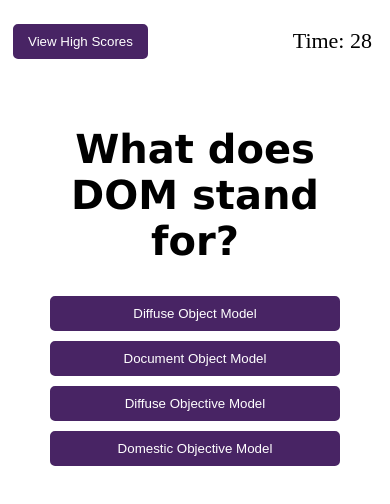
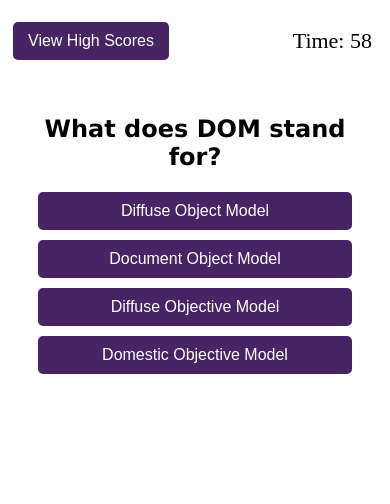
Before and after one commit to MrSumada/code-quiz, a plain HTML site: page index.html in a window 390 px wide. Both pictures are taken after a click on the button "Start Quiz?". Drawn offline with Linux system fonts and the light colour scheme.

Commit message:
add real questions, css for phones

```diff
--- a/assets/css/style.css
+++ b/assets/css/style.css
@@ -39,6 +39,7 @@
   }
 
   button {
+    font-size: 16px;
     color: white;
     background-color: rgb(72, 36, 100);
     text-align: center;
@@ -71,15 +72,15 @@
       text-decoration: none;
   }
 
- .start, .score {
-   text-align: center;
- }
+  .start, .score {
+    text-align: center;
+  }
 
   .choice {
       text-align: left;
       display: block;
       width: 40%;
-      max-width: 300px;
+      max-width: 400px;
   }
 
   .invisible {
@@ -110,11 +111,25 @@
 
   @media screen and (max-width: 600px) {
 
+    h1{
+      font-size: 24px;
+    }
+
     #question-container {
       display: flex;
       text-align: center;
       justify-content: center;
       align-items: center;
+    }
+
+    .score {
+      display: flex;
+      flex-direction: column;
+      justify-content: flex-start;
+    }
+
+    .submit {
+      margin-top: 10px;
     }
 
     .choices {
--- a/assets/js/script.js
+++ b/assets/js/script.js
@@ -5,7 +5,7 @@ var timeLeft = document.querySelector("span");
 
 var highScoreObj = JSON.parse(localStorage.getItem("highScoreObj")) || {points: 0, name: "No One!"};
 
-var time = 30;
+var time = 60;
 var questionContainerEl = document.querySelector("#question-container");
 var questionNumber = 0;
 var currentScore = 0;
@@ -16,39 +16,39 @@ var questions = [
         correct: 2,
     },
     {
-        question: "What does MOM stand for?",
-        choices: ["Diffuse Object Model","Document Object Model", "Diffuse Objective Model","Domestic Objective Model"],
+        question: "Which of the following would change an element's background to red?",
+        choices: ['element.setAttribute("style", "red");','element.setAttribute("class", "background: red");', 'element.setAttribute("red");','element.setAttribute("style", "background-color: red");'],
+        correct: 4,
+    },
+    {
+        question: "When using the setInterval() function, what unit of time is utilized for the delay?",
+        choices: ["seconds","minutes", "milliseconds","rem"],
         correct: 3,
     },
     {
-        question: "What does LOM stand for?",
-        choices: ["Diffuse Object Model","Document Object Model", "Diffuse Objective Model","Domestic Objective Model"],
-        correct: 1,
-    },
-    {
-        question: "What does ADRIAN stand for?",
-        choices: ["Diffuse Object Model","Document Object Model", "Diffuse Objective Model","Domestic Objective Model"],
+        question: "Which statement best describes what is happening to data when it is persisted to local storage.",
+        choices: ["The data is stored in the window called localStorage.","The data is stored under the Applications tab in Chrome Dev Tools.", "The data is stored in the database in the backend.","The data is stored in the client or browser."],
         correct: 4,
     },
     {
-        question: "What does DOM stand for?",
-        choices: ["Diffuse Object Model","Document Object Model", "Diffuse Objective Model","Domestic Objective Model"],
+        question: "Which property can you use in order to implement event delegation?",
+        choices: ["event.addEventListener()","event.stopPropagation()", "event.target","event.preventDefault()"],
+        correct: 3,
+    },
+    {
+        question: "Why do we need to convert an object into JSON in order for it to properly persist to local storage?",
+        choices: ["Local storage only accepts JSON objects.","Local storage cannot read JavaScript, so we convert JavaScript into JSON.", "It is convention to store objects using JSON, and we must follow that pattern so that our code is easy to read.","Local storage can only store strings, so we convert the object to JSON to store it properly."],
+        correct: 4,
+    },
+    {
+        question: "While creating a form, you decide that you do not want the corresponding browser actions to happen. What would you use to make this possible?",
+        choices: ["event.stopAction()","event.preventDefault()", "event.stopPropagation()","event.dispatchEvent()"],
         correct: 2,
     },
     {
-        question: "What does MOM stand for?",
-        choices: ["Diffuse Object Model","Document Object Model", "Diffuse Objective Model","Domestic Objective Model"],
-        correct: 3,
-    },
-    {
-        question: "What does LOM stand for?",
-        choices: ["Diffuse Object Model","Document Object Model", "Diffuse Objective Model","Domestic Objective Model"],
+        question: "Which of the following best describes a Web API?",
+        choices: ["Web APIs are built into your web browser and contain methods that allow us to manipulate a web page via JavaScript.","Web APIs are a part of the JavaScript language itself and are built into your browser.", "Web APIs are low level code (say C or C++) that directly control the computer's GPU or other graphics functions.","Web APIs are not built into the browser by default, and you generally have to retrieve their code and information from somewhere on the Web."],
         correct: 1,
-    },
-    {
-        question: "What does LAST stand for?",
-        choices: ["Diffuse Object Model","Document Object Model", "Diffuse Objective Model","Domestic Objective Model"],
-        correct: 4,
     }
 ];
 
@@ -213,14 +213,18 @@ function score() {
     submitScore.addEventListener("click", function(){
         var submitName = document.querySelector(".initials").value;
 
-        if (currentScore > highScoreObj.points) {
+        if (!submitName) {
+            submitName = "Ol' No Name"
+        };
+
+        if (currentScore >= highScoreObj.points) {
             highScoreObj.points = currentScore;
             highScoreObj.name = submitName;
             localStorage.setItem("highScoreObj", JSON.stringify(highScoreObj));
 
             window.alert("The Current High Score is " + highScoreObj.points + "! Held by " + highScoreObj.name + "!");
         } else {
-            window.alert("The Current High Score is still " + highScoreObj.points + "! Held by " + highScoreObj.name + "!");
+            window.alert("Your score is " + currentScore + ", but the Current High Score is still " + highScoreObj.points + "! Held by " + highScoreObj.name + "!");
         }
         }
     );
```
